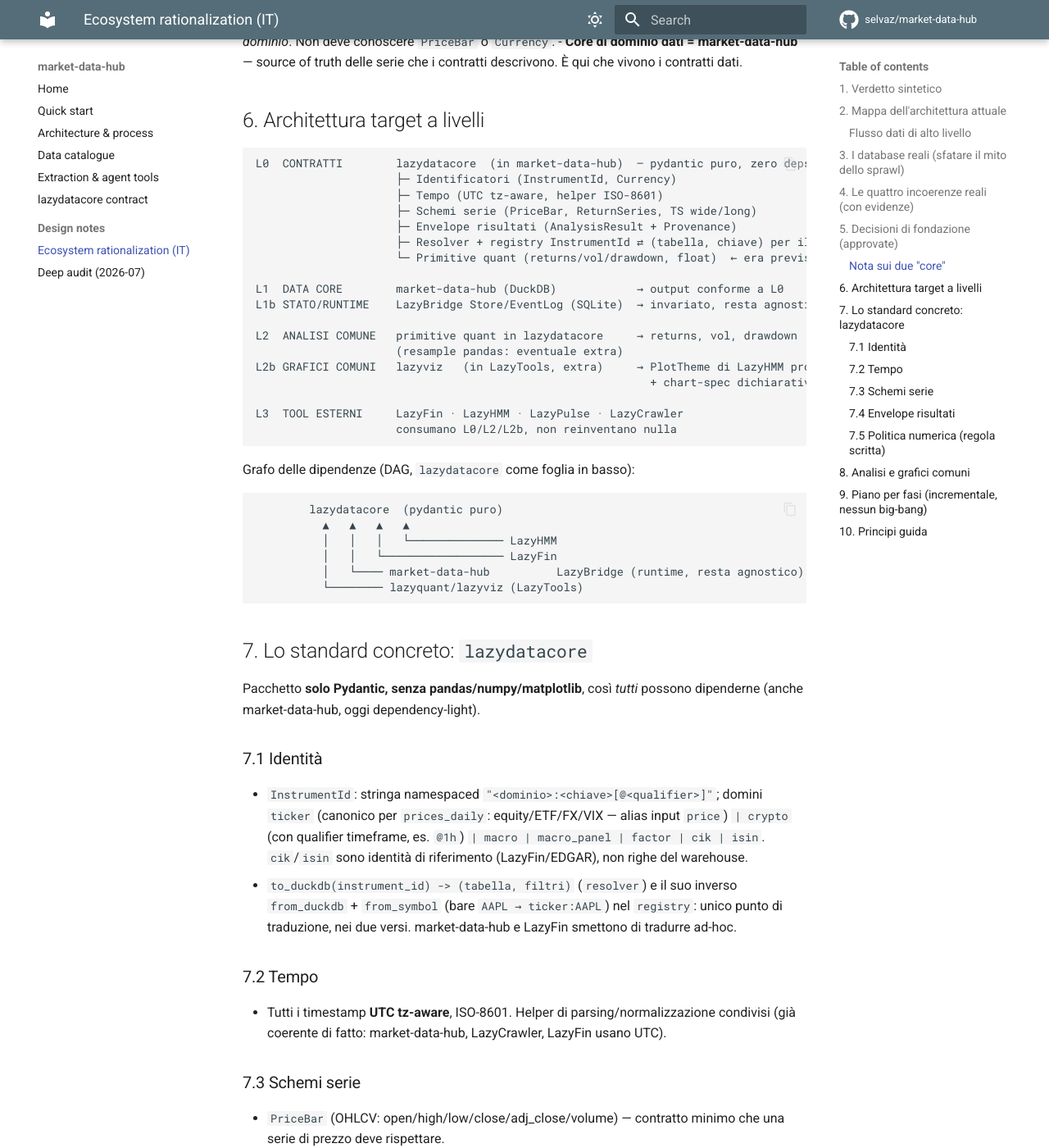
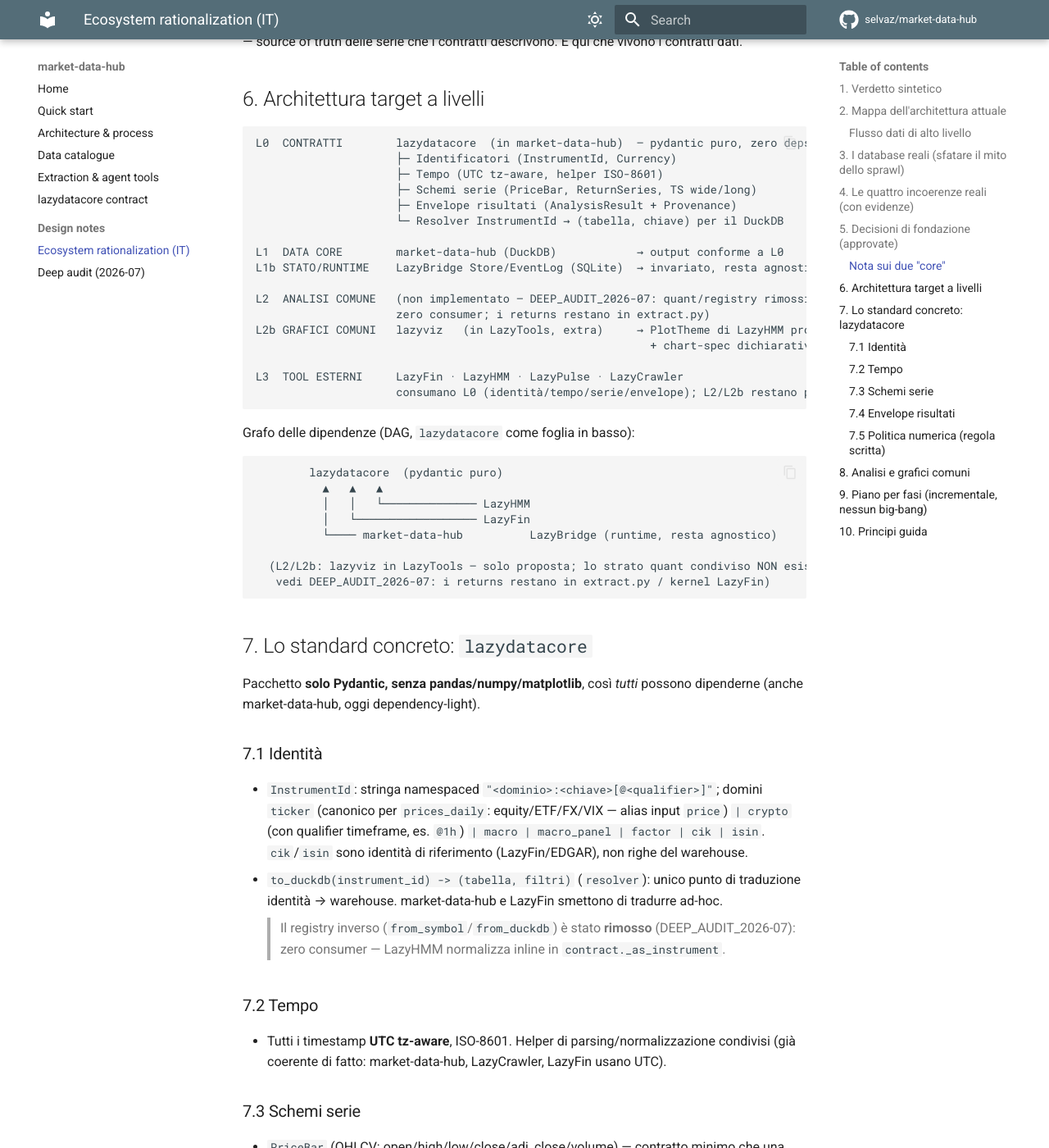
Before and after one commit to selvaz/market-data-hub, an MkDocs documentation site: the page built from docs/ECOSYSTEM_RATIONALIZATION.md, in a window 1280 px wide and 1400 px high, scrolled down 3494 px. Shown: the whole window at 82% size. Built offline with MkDocs 1.6.1 and Material for MkDocs 9.7.7, drawn with Linux system fonts in a browser that asks for light colours; comment, search, counter and statistics services are not loaded; some of the changed text lies outside the part shown.

Commit message:
docs: align ECOSYSTEM_RATIONALIZATION with the quant/registry removal (#52)
* docs: align ECOSYSTEM_RATIONALIZATION with the quant/registry removal

The deep-audit cleanup removed lazydatacore/quant.py and registry.py (zero
consumers). The design doc was only partially updated: §8 and the Phase-5 table
row carried the removal note, but §5.1, the L0/L2 layer diagram (§6) and §7.1
still described the registry inverse (from_symbol/from_duckdb) and the quant
primitives as present. Align those sections with the removal (resolver-only
identity translation; quant/registry noted as removed per DEEP_AUDIT_2026-07).

Docs only.

Co-Authored-By: Claude Opus 4.8 <noreply@anthropic.com>
Claude-Session: https://claude.ai/code/session_01ARJFkvHUESmoe8qMeN2W26

* docs: drop lazyquant from the DAG + fix L3 consumer line (Codex P2)

The layer diagram still listed 'lazyquant/lazyviz (LazyTools)' as a dependency
and said L3 tools consume L2/L2b, contradicting the L2-unimplemented note. Remove
lazyquant from the DAG (no shared quant layer exists — DEEP_AUDIT_2026-07), mark
lazyviz/L2b as proposal-only, and state L3 consumes L0.

Co-Authored-By: Claude Opus 4.8 <noreply@anthropic.com>
Claude-Session: https://claude.ai/code/session_01ARJFkvHUESmoe8qMeN2W26

---------

Co-authored-by: Claude <noreply@anthropic.com>

````diff
--- a/docs/ECOSYSTEM_RATIONALIZATION.md
+++ b/docs/ECOSYSTEM_RATIONALIZATION.md
@@ -119,30 +118,31 @@ L0  CONTRATTI        lazydatacore  (in market-data-hub)  — pydantic puro, zero
                      ├─ Tempo (UTC tz-aware, helper ISO-8601)
                      ├─ Schemi serie (PriceBar, ReturnSeries, TS wide/long)
                      ├─ Envelope risultati (AnalysisResult + Provenance)
-                     ├─ Resolver + registry InstrumentId ⇄ (tabella, chiave) per il DuckDB
-                     └─ Primitive quant (returns/vol/drawdown, float)  ← era previsto in L2
+                     └─ Resolver InstrumentId → (tabella, chiave) per il DuckDB
 
 L1  DATA CORE        market-data-hub (DuckDB)            → output conforme a L0
 L1b STATO/RUNTIME    LazyBridge Store/EventLog (SQLite)  → invariato, resta agnostico
 
-L2  ANALISI COMUNE   primitive quant in lazydatacore     → returns, vol, drawdown
-                     (resample pandas: eventuale extra)
+L2  ANALISI COMUNE   (non implementato — DEEP_AUDIT_2026-07: quant/registry rimossi,
+                     zero consumer; i returns restano in extract.py)
 L2b GRAFICI COMUNI   lazyviz   (in LazyTools, extra)     → PlotTheme di LazyHMM promosso a lib
                                                            + chart-spec dichiarativo
 
 L3  TOOL ESTERNI     LazyFin · LazyHMM · LazyPulse · LazyCrawler
-                     consumano L0/L2/L2b, non reinventano nulla
+                     consumano L0 (identità/tempo/serie/envelope); L2/L2b restano proposte
 ```
 
 Grafo delle dipendenze (DAG, `lazydatacore` come foglia in basso):
 
 ```
         lazydatacore  (pydantic puro)
-          ▲   ▲   ▲   ▲
-          │   │   │   └────────────── LazyHMM
-          │   │   └────────────────── LazyFin
-          │   └──── market-data-hub          LazyBridge (runtime, resta agnostico)
-          └──────── lazyquant/lazyviz (LazyTools)
+          ▲   ▲   ▲
+          │   │   └────────────── LazyHMM
+          │   └────────────────── LazyFin
+          └──── market-data-hub          LazyBridge (runtime, resta agnostico)
+
+  (L2/L2b: lazyviz in LazyTools — solo proposta; lo strato quant condiviso NON esiste,
+   vedi DEEP_AUDIT_2026-07: i returns restano in extract.py / kernel LazyFin)
 ```
 
 ## 7. Lo standard concreto: `lazydatacore`
@@ -155,9 +155,10 @@ Pacchetto **solo Pydantic, senza pandas/numpy/matplotlib**, così *tutti* posson
   `ticker` (canonico per `prices_daily`: equity/ETF/FX/VIX — alias input `price`) `| crypto`
   (con qualifier timeframe, es. `@1h`) `| macro | macro_panel | factor | cik | isin`.
   `cik`/`isin` sono identità di riferimento (LazyFin/EDGAR), non righe del warehouse.
-- `to_duckdb(instrument_id) -> (tabella, filtri)` (`resolver`) e il suo inverso `from_duckdb` +
-  `from_symbol` (bare `AAPL → ticker:AAPL`) nel `registry`: unico punto di traduzione, nei due
-  versi. market-data-hub e LazyFin smettono di tradurre ad-hoc.
+- `to_duckdb(instrument_id) -> (tabella, filtri)` (`resolver`): unico punto di traduzione
+  identità → warehouse. market-data-hub e LazyFin smettono di tradurre ad-hoc.
+  > Il registry inverso (`from_symbol`/`from_duckdb`) è stato **rimosso** (DEEP_AUDIT_2026-07):
+  > zero consumer — LazyHMM normalizza inline in `contract._as_instrument`.
 
 ### 7.2 Tempo
 - Tutti i timestamp **UTC tz-aware**, ISO-8601. Helper di parsing/normalizzazione condivisi
````
Also changed, not shown: other parts of docs/ECOSYSTEM_RATIONALIZATION.md (+1 -2 lines).
